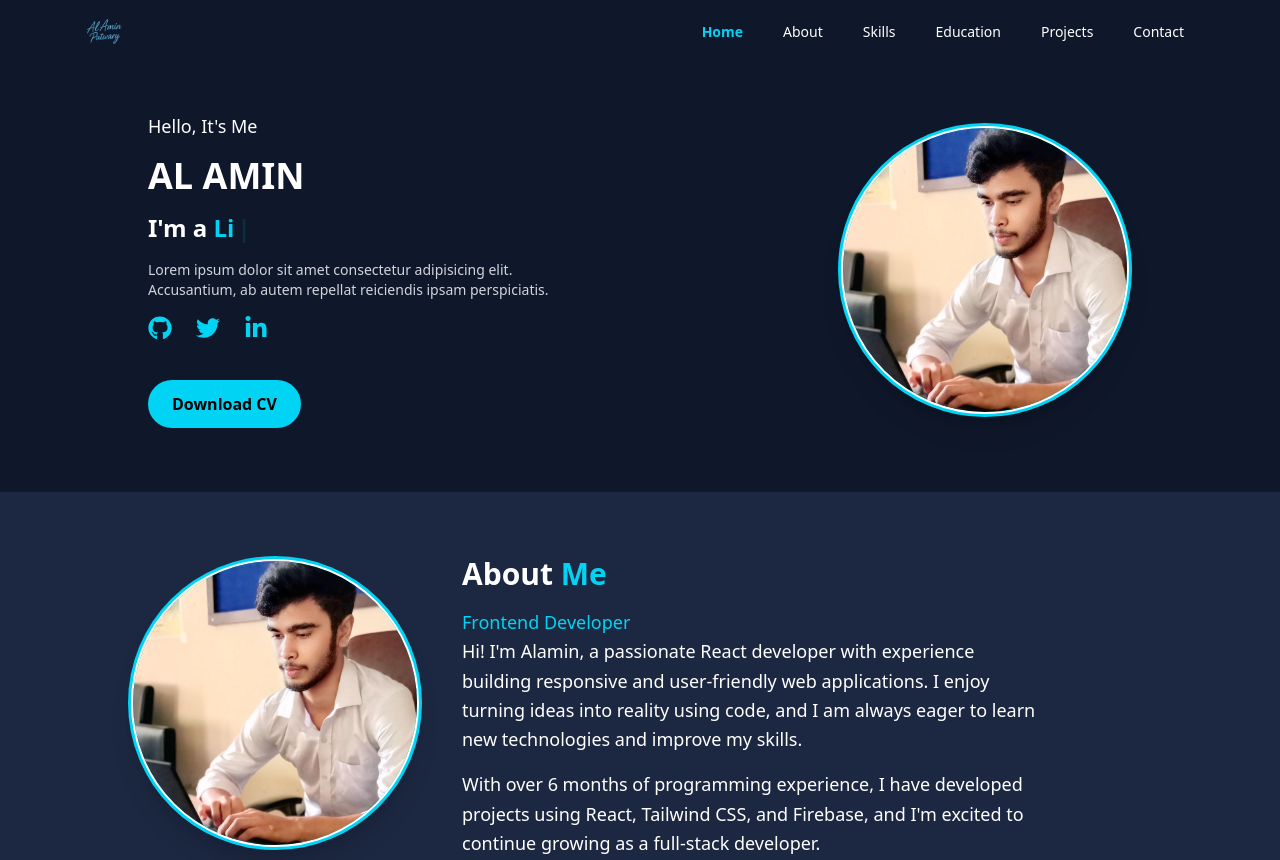
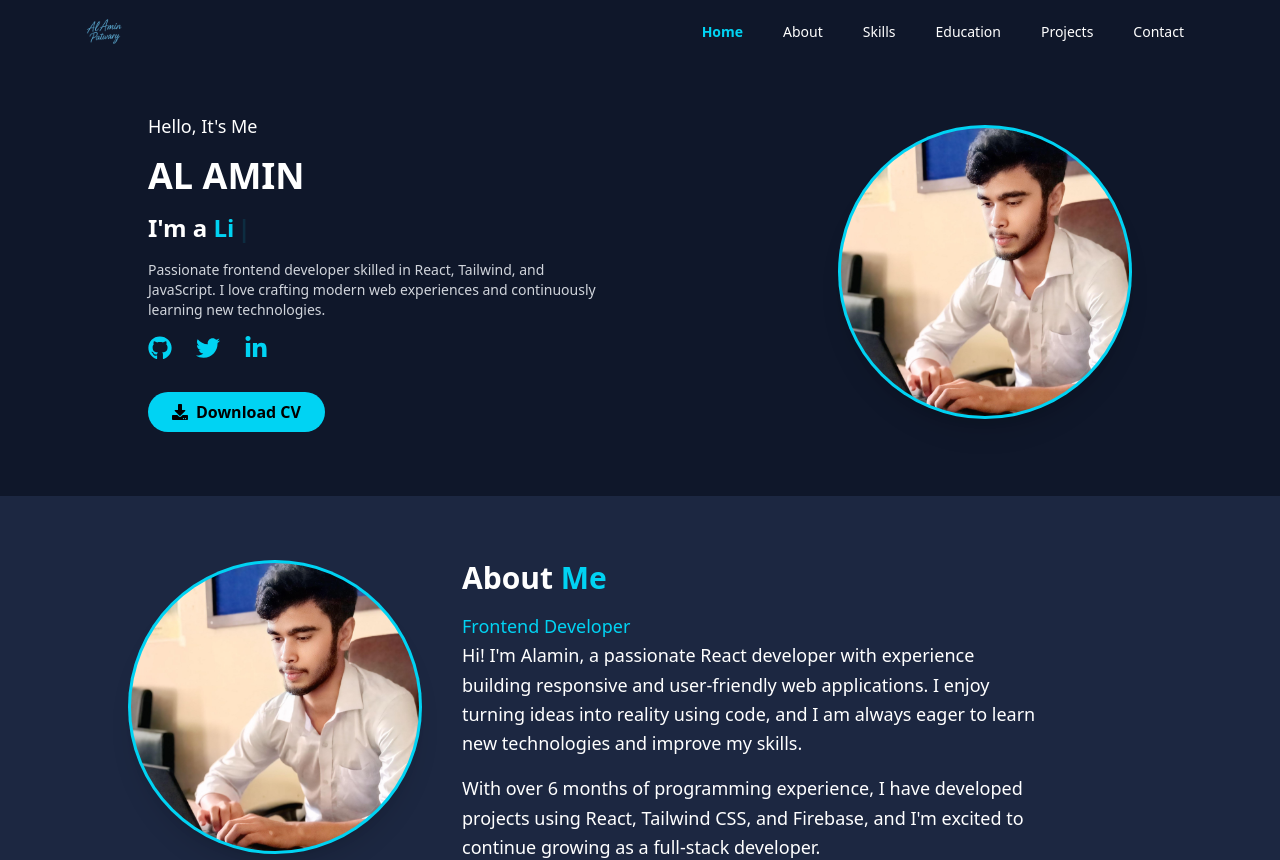
Before and after one commit to malamin59/my-portfolio-repo, a React (Vite) app: page / in a window 1280 px wide. Shown: the top 860 px of the page. Built offline with nearby package versions, Linux system fonts and the light colour scheme.

Commit message:
added my resumi of dowload button

```diff
--- a/src/Pages/About/About.jsx
+++ b/src/Pages/About/About.jsx
@@ -11,7 +11,7 @@ const About = () => {
             <img
               src={myImage}
               alt="Al Amin"
-              className="rounded-full w-44 h-44 md:w-72 md:h-72 object-cover border-2 border-white"
+              className="rounded-full w-52 h-52 md:w-72 md:h-72 object-cover "
             />
           </div>
         </div>
--- a/src/Pages/Home/Home.jsx
+++ b/src/Pages/Home/Home.jsx
@@ -1,5 +1,5 @@
 import myImage from "../../assets/unnamed.jpg";
-import { FaTwitter, FaLinkedinIn, FaGithub } from "react-icons/fa";
+import { FaTwitter, FaLinkedinIn, FaGithub, FaDownload } from "react-icons/fa";
 import { Typewriter } from "react-simple-typewriter";
 
 const Home = () => {
@@ -10,12 +10,14 @@ const Home = () => {
         <p className="text-lg">Hello, It's Me</p>
         <h1 className="text-4xl font-bold">AL AMIN</h1>
         <h2 className="text-2xl font-semibold">
-          I'm a{' '}
+          I'm a{" "}
           <span className="text-cyan-400">
             <Typewriter
-              words={['Frontend Developer',
-        'Lifelong Learner',
-        'Creative Coder']}
+              words={[
+                "Frontend Developer",
+                "Lifelong Learner",
+                "Creative Coder",
+              ]}
               loop={0} // infinite loop
               cursor
               cursorStyle="|"
@@ -26,14 +28,15 @@ const Home = () => {
           </span>
         </h2>
         <p className="text-sm text-gray-300 max-w-md mx-auto md:mx-0">
-          Lorem ipsum dolor sit amet consectetur adipisicing elit. Accusantium,
-          ab autem repellat reiciendis ipsam perspiciatis.
+          Passionate frontend developer skilled in React, Tailwind, and
+          JavaScript. I love crafting modern web experiences and continuously
+          learning new technologies.
         </p>
 
         {/* Social Icons */}
         <div className="flex justify-center md:justify-start gap-6 text-cyan-400 text-2xl">
           <a
-            href="https://github.com/yourgithub"
+            href="https://github.com/malamin59"
             target="_blank"
             rel="noopener noreferrer"
             aria-label="GitHub"
@@ -42,7 +45,7 @@ const Home = () => {
             <FaGithub />
           </a>
           <a
-            href="https://twitter.com/yourtwitter"
+            href="https://twitter.com"
             target="_blank"
             rel="noopener noreferrer"
             aria-label="Twitter"
@@ -51,7 +54,7 @@ const Home = () => {
             <FaTwitter />
           </a>
           <a
-            href="https://linkedin.com/in/yourlinkedin"
+            href="https://linkedin.com/"
             target="_blank"
             rel="noopener noreferrer"
             aria-label="LinkedIn"
@@ -63,10 +66,12 @@ const Home = () => {
 
         {/* Download CV Button */}
         <a
-          href="/path-to-your-cv.pdf"
-          download
-          className="inline-block mt-6 px-6 py-3 bg-cyan-400 text-black font-semibold rounded-full hover:bg-cyan-500 transition duration-300"
+          href="https://drive.google.com/file/d/1D7gSmHh99yNjTtEo0_yffeR43OiaXZMc/view"
+          target="_blank"
+          rel="noopener noreferrer"
+          className="inline-flex items-center gap-2 mt-4 px-6 py-2 bg-cyan-400 text-black font-semibold rounded-full hover:bg-cyan-500 transition duration-300"
         >
+          <FaDownload />
           Download CV
         </a>
       </div>
@@ -76,8 +81,8 @@ const Home = () => {
         <div className="rounded-full bg-cyan-400 p-[3px] shadow-xl">
           <img
             src={myImage}
-            alt="Al Amin"
-            className="rounded-full w-44 h-44 md:w-72 md:h-72 object-cover border-2 border-white"
+            alt="Al Amin - Frontend Developer"
+            className="rounded-full w-65 h-65 md:w-72 md:h-72 object-cover"
           />
         </div>
       </div>
```
